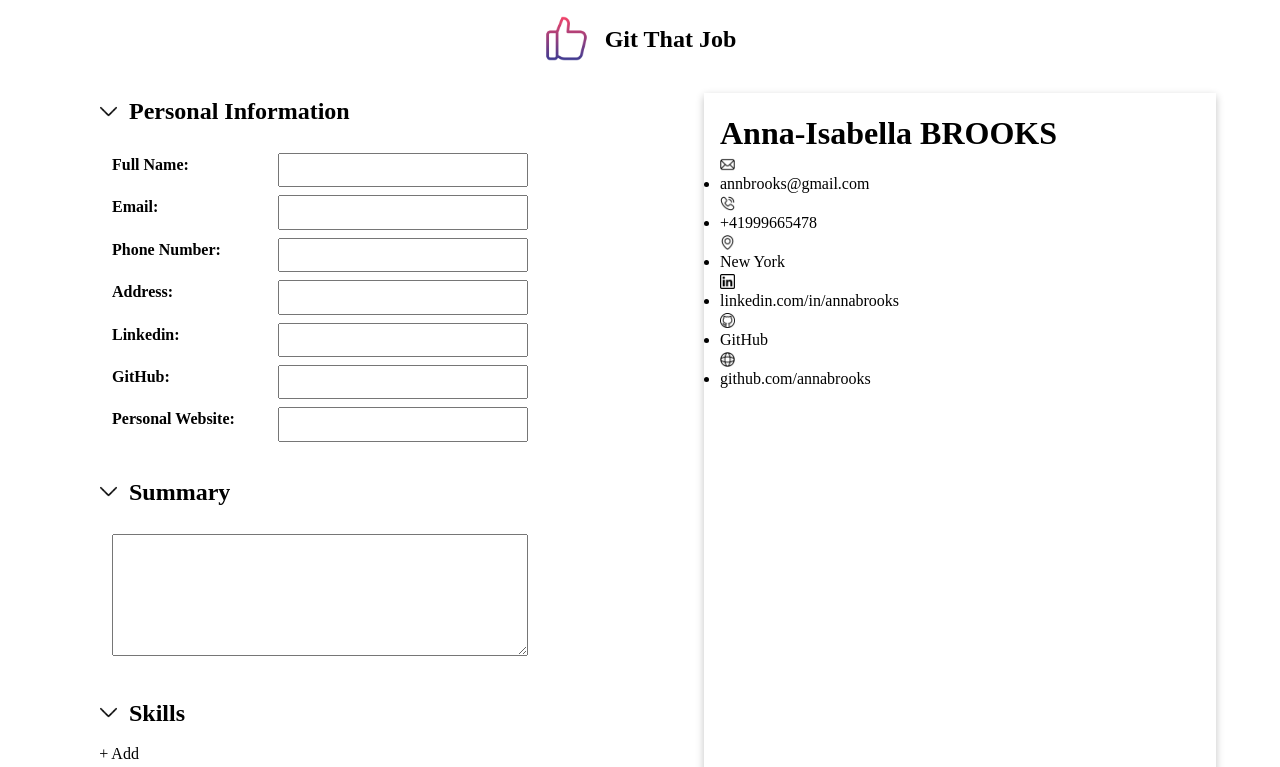
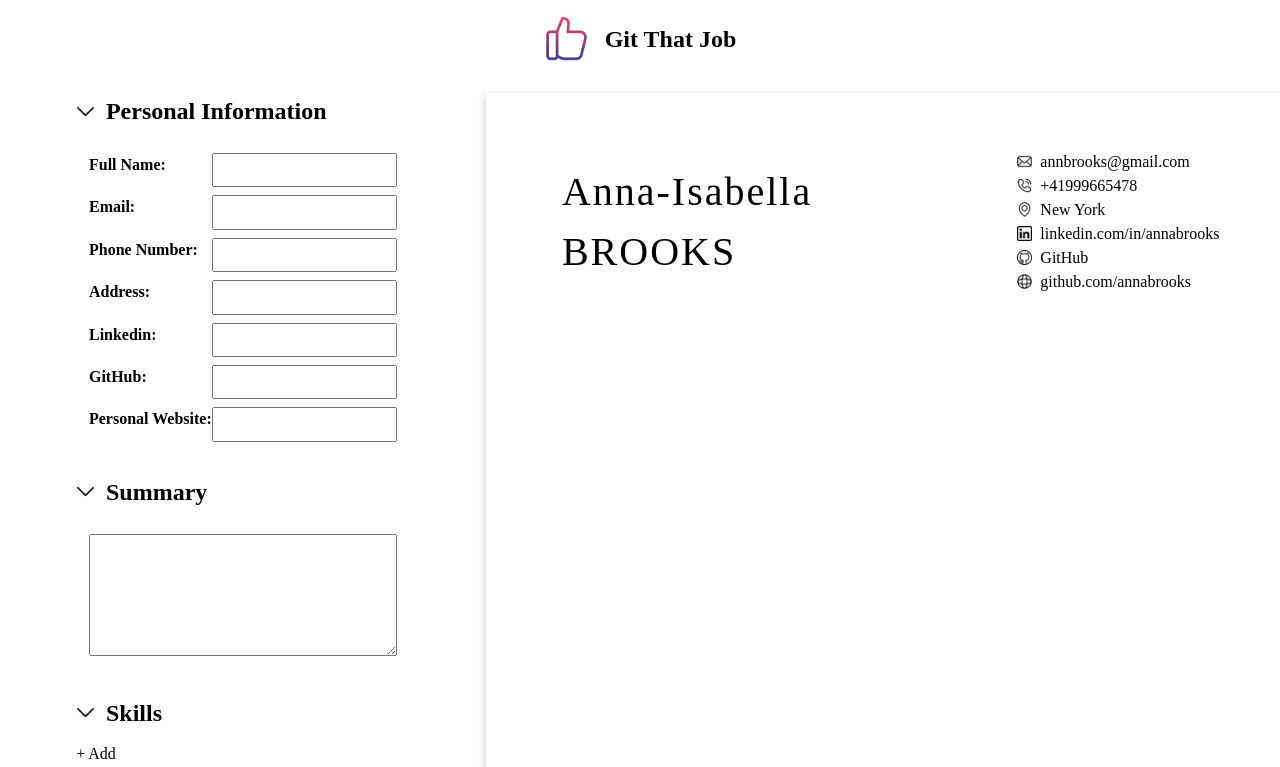
Before and after one commit to verobelo/cv-creator, a React (Vite) app in the folder cv-creator/: page / in a window 1280 px wide. Shown: the top 767 px of the page. Built offline with nearby package versions, Linux system fonts and the light colour scheme; a web font is replaced by a local one.

Commit message:
Add Personal Info Preview styling

```diff
--- a/cv-creator/src/index.css
+++ b/cv-creator/src/index.css
@@ -195,7 +195,32 @@ button:hover {
 
 .cv-preview {
   font-family: "eb_garamondregular", serif;
-  width: 80%;
-  padding: 1rem;
+  width: 21cm;
+  height: 29.7cm;
+  padding: 1.5cm 2cm;
   box-shadow: rgba(0, 0, 0, 0.24) 0px 3px 8px;
 }
+
+.cv-preview h1 {
+  font-weight: 400;
+  font-size: 40px;
+  margin: auto 0;
+  letter-spacing: 2px;
+}
+
+.personal-info-preview__contacts {
+  justify-self: end;
+}
+
+.personal-info-preview__contacts li {
+  list-style: none;
+  display: flex;
+  gap: 0.5rem;
+  align-items: center;
+}
+
+.personal-info-preview {
+  display: grid;
+  grid-template-columns: auto 1fr;
+  column-gap: 2.5rem;
+}
```
